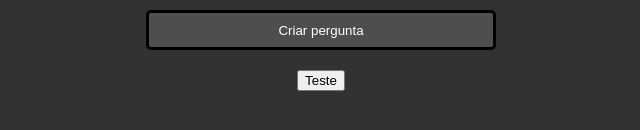
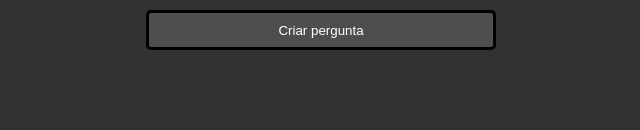
Before and after one commit to MatheusLukas/Quiz, a plain HTML site: page index.html in a window 1280 px wide. Shown: the part 332-462 px from the top of the page, without its empty margins (319-959 px from the left). Drawn offline with nearby package versions, Linux system fonts and the light colour scheme.

Commit message:
Fix: remove logs

```diff
--- a/index.html
+++ b/index.html
@@ -43,7 +43,6 @@
           </div>
         </div>
         <button class="btn btn-score">Criar pergunta</button>
-        <button id="teste">Teste</button>
       </div>
     </div>
   </body>
--- a/js/script.js
+++ b/js/script.js
@@ -26,20 +26,20 @@ function mainWorkflow() {
   });
 
   buttonOptionEasy.addEventListener("click", () => {
-    console.log("Clicou no facil");
+    // console.log("Clicou no facil");
 
     buttonOptions.innerHTML = `Dificuldade: <span style="color: green">Facil</span>`;
     localStorage.setItem(key, 1);
     divList.style.display = "none";
   });
   buttonOptionMedium.addEventListener("click", () => {
-    console.log("Clicou no Medio");
+    // console.log("Clicou no Medio");
     buttonOptions.innerHTML = `Dificuldade: <span style="color: orange">Medio</span>`;
     localStorage.setItem(key, 2);
     divList.style.display = "none";
   });
   buttonOptionHard.addEventListener("click", () => {
-    console.log("Clicou no Hard");
+    // console.log("Clicou no Hard");
     buttonOptions.innerHTML = `Dificuldade: <span style="color: red">Dificil</span>`;
     localStorage.setItem(key, 3);
     divList.style.display = "none";
```
Also changed, not shown: js/quiz.js (+7 -7 lines).
